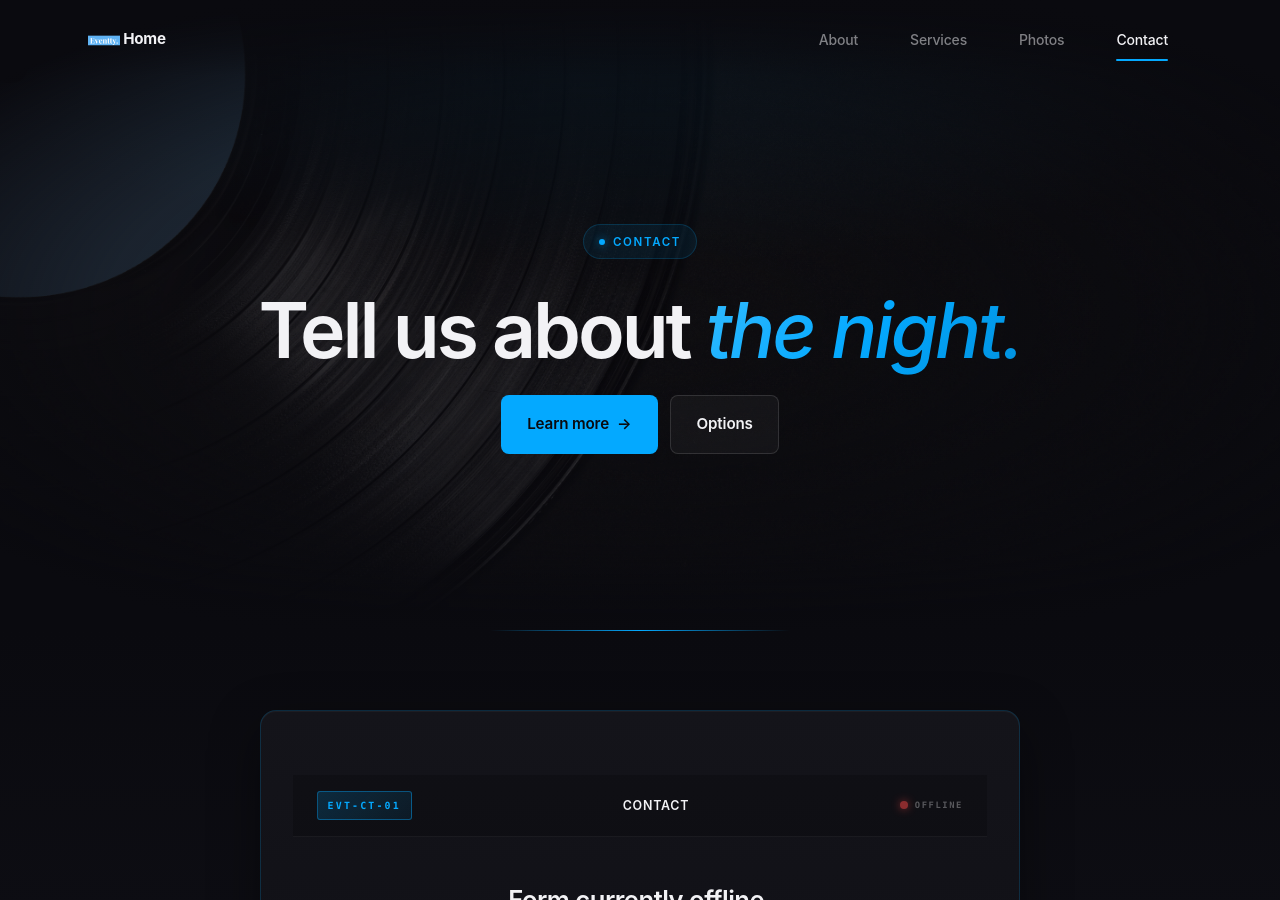
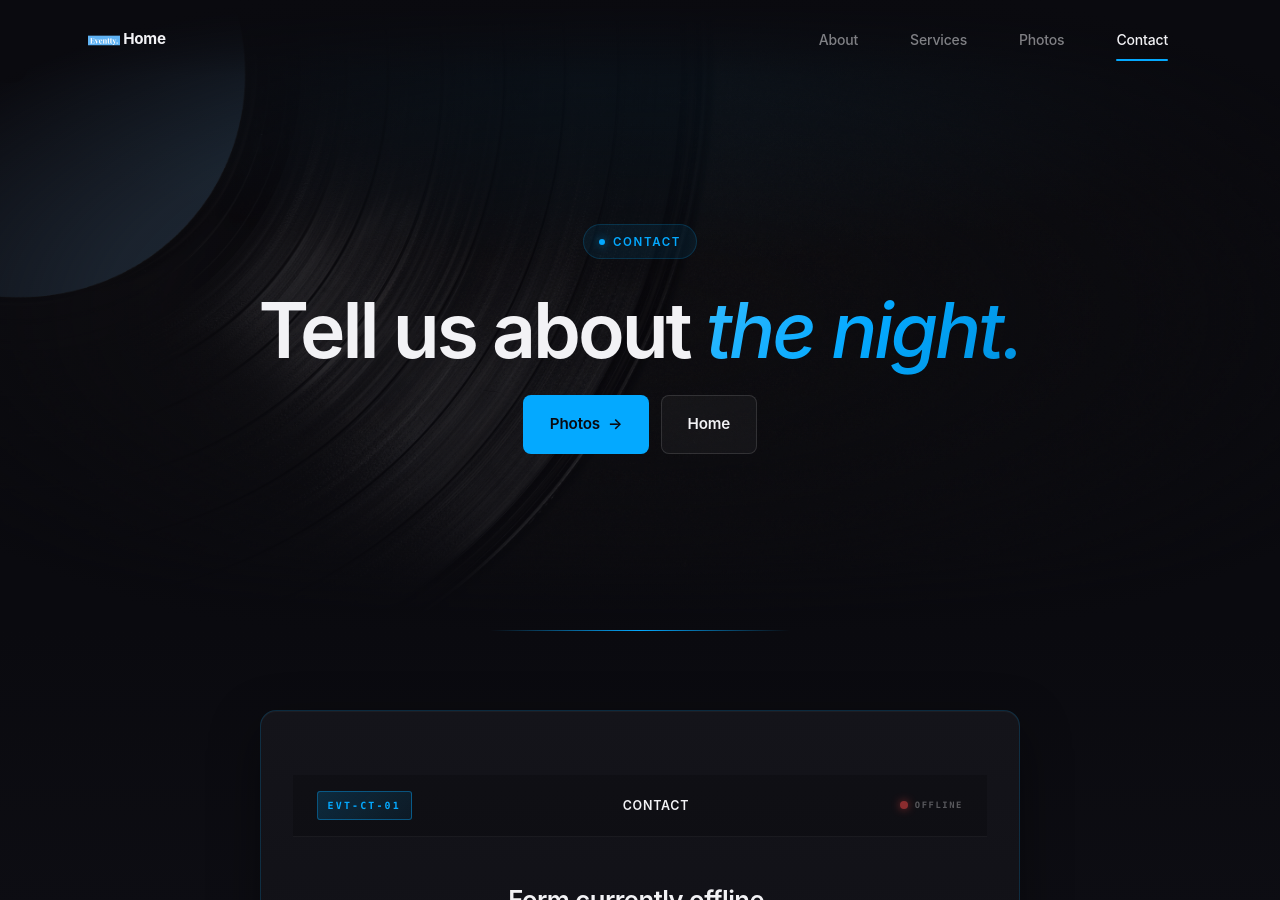
Before and after one commit to EVENTTY/EVENTTY.github.io, a Jekyll site: the page built from _pages/contact.md, in a window 1280 px wide and 900 px high. Built offline with Jekyll 4.4.1, drawn with Linux system fonts in a browser that asks for light colours; cached includes are drawn as plain includes; comment, search, counter and statistics services are not loaded; some of the changed text lies outside the part shown.

Commit message:
Fix nav buttons: chain pages forward/back across all sections
Home:    About (← /about/) · Services (→ /services/)
About:   Home (← /)        · Services (→ /services/)
Services: About (← /about/) · Photos   (→ /photos/)
Photos:  Services (← /services/) · Contact (→ /contact/)
Contact: Photos (← /photos/)    · Home    (→ /)

Left button (primary + arrow) = previous page
Right button (ghost) = next page
Loops: Contact → Home

```diff
--- a/_layouts/home.html
+++ b/_layouts/home.html
@@ -1031,8 +1031,8 @@ layout: archive
       Curated music for bars, weddings and events.
     </p>
     <div class="lp-hero__ctas reveal">
-      <a href="/contact/" class="lp-btn lp-btn--primary">
-        Discuss
+      <a href="/about/" class="lp-btn lp-btn--primary">
+        About
         <span class="lp-btn__arrow">→</span>
       </a>
       <a href="/services/" class="lp-btn lp-btn--ghost">
--- a/_pages/contact.md
+++ b/_pages/contact.md
@@ -1055,12 +1055,12 @@ classes: contact-page
       Tell us about <span class="gold">the night.</span>
     </h1>
     <div class="ct-hero__ctas ct-reveal">
-      <a href="#ct-direct" class="ct-btn ct-btn--primary">
-        Learn more
+      <a href="/photos/" class="ct-btn ct-btn--primary">
+        Photos
         <span class="ct-btn__arrow">→</span>
       </a>
-      <a href="#ct-direct" class="ct-btn ct-btn--ghost">
-        Options
+      <a href="/" class="ct-btn ct-btn--ghost">
+        Home
       </a>
     </div>
   </div>
@@ -1084,11 +1084,11 @@ classes: contact-page
         We've temporarily disabled the enquiry form. Reply on the platform where you found this link.
       </p>
       <div style="display: flex; gap: 0.75rem; justify-content: center; flex-wrap: wrap;">
-        <a href="#ct-direct" class="ct-btn ct-btn--primary">
-          Learn more <span class="ct-btn__arrow">→</span>
+        <a href="/photos/" class="ct-btn ct-btn--primary">
+          Photos <span class="ct-btn__arrow">→</span>
         </a>
-        <a href="#ct-direct" class="ct-btn ct-btn--ghost">
-          Options
+        <a href="/" class="ct-btn ct-btn--ghost">
+          Home
         </a>
       </div>
     </div>
```
Also changed, not shown: _pages/about.md (+4 -4 lines), _pages/photos.md (+3 -3 lines), _pages/services.md (+4 -4 lines).
